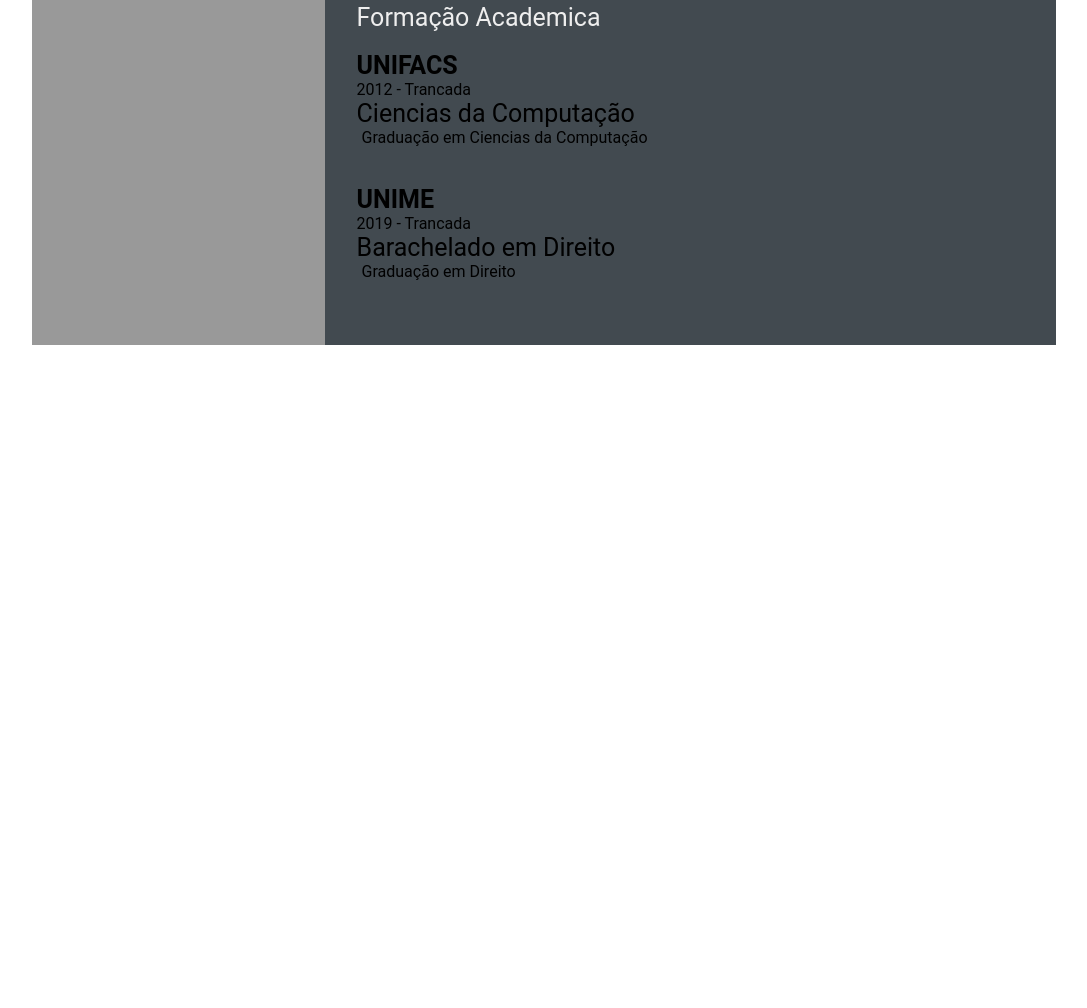
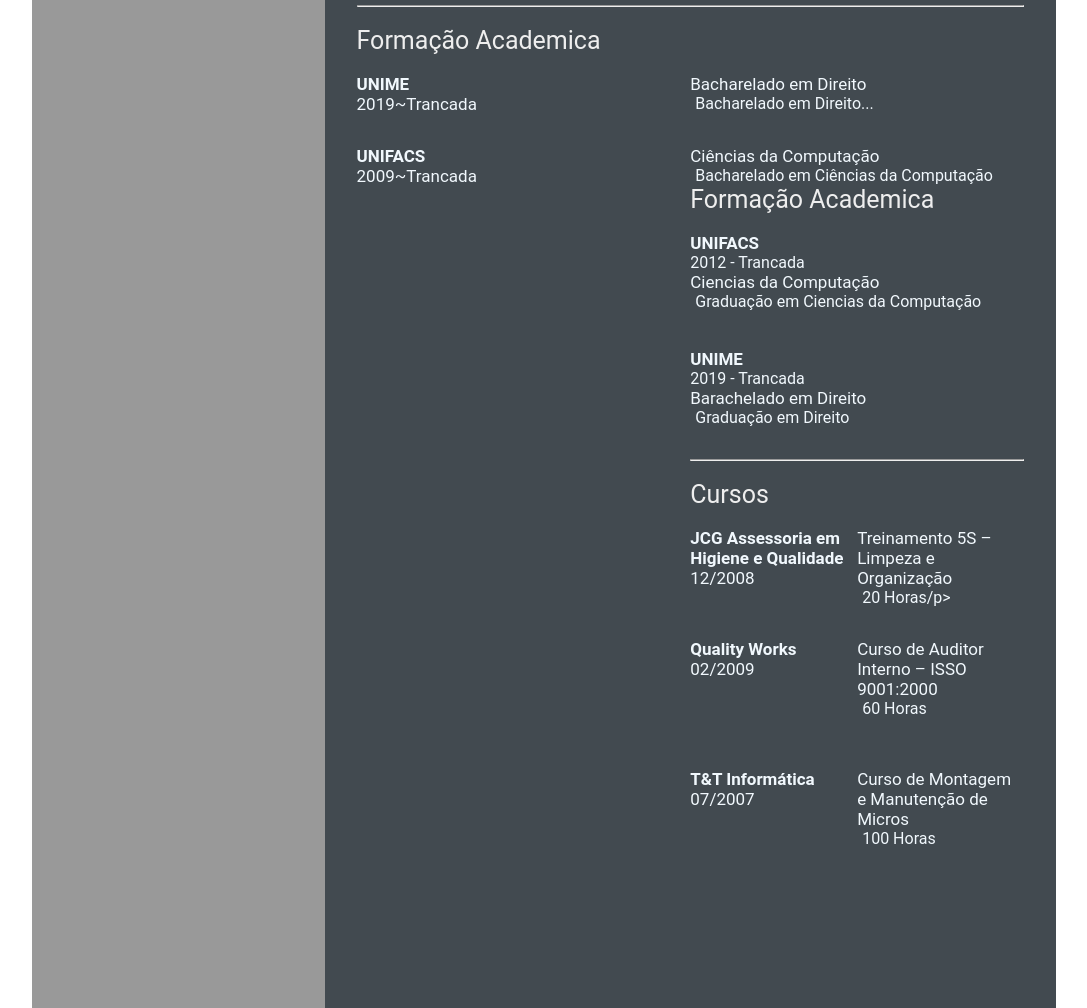
Before and after one commit to jritamar/CV-Itamar-Junior, a plain HTML site: page index.html in a window 1280 px wide. Shown: the part 1032-2040 px from the top of the page, without its empty margins (96-1183 px from the left). Before the commit the page ends 1409 px from the top, so only its background shows below. Drawn offline with Linux system fonts and the light colour scheme.

Commit message:
Dia07 (#7)
* Fix: Day 07-05-2022

* Fix: Day 07-05-2022

```diff
--- a/index.html
+++ b/index.html
@@ -1,16 +1,14 @@
 <!DOCTYPE html>
-<html lang="en">
+<html lang="pt-BR">
 
 <head>
     <meta charset="UTF-8">
     <meta http-equiv="X-UA-Compatible" content="IE=edge">
     <meta name="viewport" content="width=device-width, initial-scale=1.0">
     <title>Itamar Junior CV</title>
-
-
     <link rel="stylesheet" href="style.css">
+    <link rel="stylesheet" href="https://cdnjs.cloudflare.com/ajax/libs/font-awesome/4.7.0/css/font-awesome.min.css">
 </head>
-
 <body>
     <main class="resume-contents">
         <section class="left-section">
@@ -20,7 +18,7 @@
                     <br><br>
                     <p class="name">Itamar Junior</p>
                     <br><br>
-                    <p class="profession">Analista Junior</p>
+                    <p class="profession">Web Developer</p>
                 </div>
                 <br><br>
                 <div class="contact-info">
@@ -65,7 +63,6 @@
 
         <section class="right-section">
             <div class="right-section-contents">
-
                 <section class="about gap">
                     <div class="right-title">Sobre Mim</div>
                     <br><br>
@@ -78,11 +75,15 @@
                             meus conhecimentos pessoais.</em><br>
                         <br> Quais são minhas competencias
                     </p>
+
+                <br><hr><br>
+
                 </section>
                 <br>
 
+
                 <section class="experience gap">
-                    <div class="right-title">Experiencia</div>
+                    <div class="right-title">Experiências:</div>
                     <BR></BR>
                     <div class="experience-contents">
                         <div class="exp-left">
@@ -138,12 +139,34 @@
 
 
                             </ul>
-
-
                             </p>
                         </div>
                     </div>
                 </section>
+                <hr><br>
+                <section class="education gap">
+                    <div class="right-title">Formação Academica</div><br>
+                    <div class="education-contents">
+                        <div class="education-left">
+                            <p class="education-school-name">UNIME</p>
+                            <p class="educationp-time-period">2019~Trancada</p>
+                        </div>
+                        <div class="education-right">
+                            <p class="education-subject">Bacharelado em Direito</p>
+                            <p class="education-desc">
+                                Bacharelado em Direito...
+                            </p>
+                        </div>
+                    </div>
+                    <div class="education-contents">
+                        <div class="education-left">
+                            <p class="education-school-name">UNIFACS</p>
+                            <p class="educationp-time-period">2009~Trancada</p>
+                        </div>
+                        <div class="education-right">
+                            <p class="education-subject">Ciências da Computação</p>
+                            <p class="education-desc">
+                                Bacharelado em Ciências da Computação
                 <section class="education gap">
                     <div class="right-title">Formação Academica</div>
                     <br>
@@ -171,9 +194,45 @@
                         </div>
                     </div>
                 </section>
+                <hr><br>
+                <section class="awards gap">
+                    <div class="right-title">Cursos</div><br>
+                    <div class="awards-contents">
+                        <div class="awards-left">
+                            <p class="awards-company-name">JCG Assessoria em Higiene e Qualidade</p>
+                            <p class="awards-time-period">12/2008</p>
+                        </div>
+                        <div class="awards-right">
+                            <p class="awards-name">Treinamento 5S – Limpeza e Organização</p>
+                            <p class="awards-desc">20 Horas/p>
+                        </div>
+                    </div>
+                    <div class="awards-contents">
+                        <div class="awards-left">
+                            <p class="awards-company-name">Quality Works</p>
+                            <p class="awards-time-period">02/2009</p>
+                        </div>
+                        <div class="awards-right">
+                            <p class="awards-name">Curso de Auditor Interno – ISSO 9001:2000</p>
+                            <p class="awards-desc">60 Horas</p>
+                        </div>
+                    </div>
+                    <br>
+                    <div class="awards-contents">
+                        <div class="awards-left">
+                        <p class="awards-company-name">T&T Informática</p>
+                        <p class="awards-time-period">07/2007</p>
+                    </div>
+                    <div class="awards-right">
+                        <p class="awards-name">Curso de Montagem e Manutenção de Micros  </p>
+                        <p class="awards-desc">100 Horas</p>
+                    </div>
+                    </div>
+                </section>
+            </div>
+           </section>
             </div>
         </section>
     </main>
 </body>
-
 </html>
--- a/style.css
+++ b/style.css
@@ -20,7 +20,8 @@
     background-color: #999999;
 }
 
-.right-section {
+.right-section
+{
     grid-column: span 5;
     height: 100%;
     background-color: #424a50;
@@ -106,7 +107,7 @@
 .education-contents,
 .awards-contents {
     display: grid;
-    grid-template-columns: repeat(2, 1fr);
+    grid-template-columns: repeat(2, 3fr);
     padding-bottom: 2rem;
     color: #F1F8FD;
 }
@@ -114,20 +115,23 @@
 .exp-company-name,
 .education-school-name,
 .awards-company-name {
-    font-size: 25px;
+    font-size: 17px;
     font-weight: bold;
+    color: #F1F8FD;
 }
 
 .exp-time-period,
 .educationp-time-period,
 .awards-time-period {
-    font-size: 18px;
+    font-size: 17px;
+    color: #F1F8FD;
 }
 
 .exp-position,
 .education-subject,
 .awards-name {
-    font-size: 25px;
+    font-size: 17px;
+    color: #F1F8FD;
 }
 
 .exp-desc,
@@ -135,4 +139,5 @@
 .awards-desc {
     font-size: 16px;
     padding-left: 5px;
+    color: #F1F8FD;
 }
```
